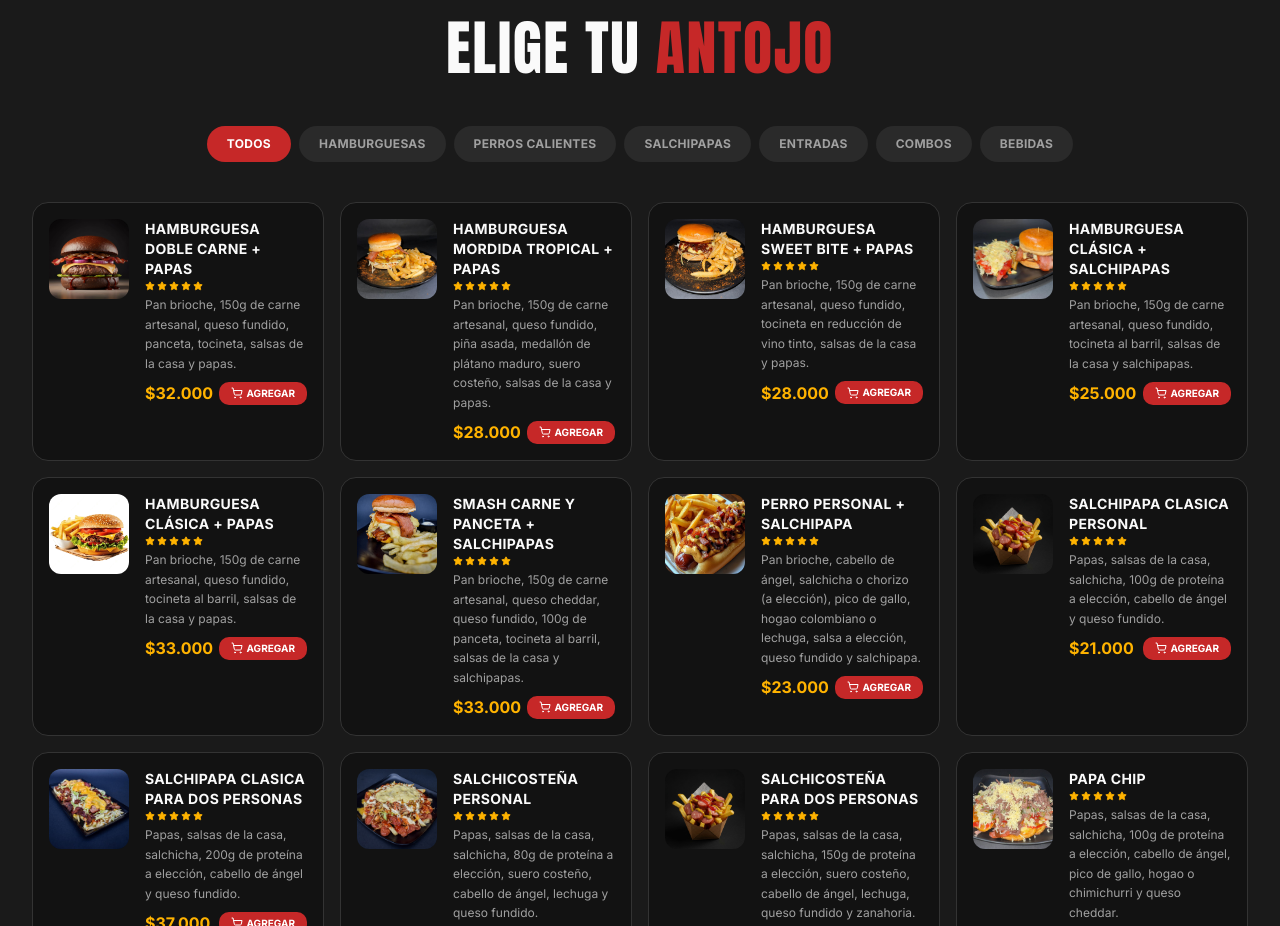
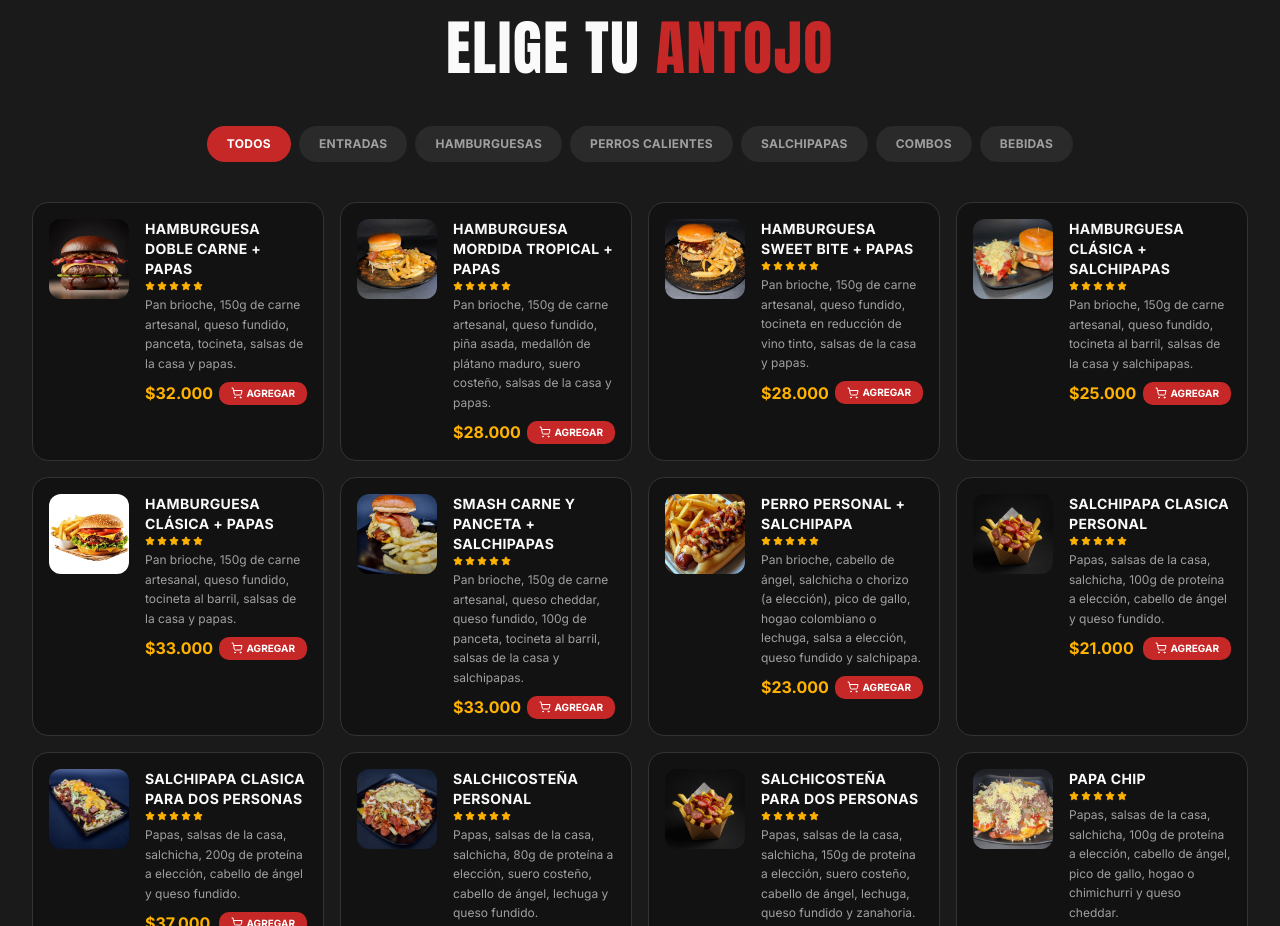
Before and after one commit to GilsanGTrambo69/la-mordida, a Next.js app: page / in a window 1280 px wide. Shown: the part 2402-3328 px from the top of the page. Built offline with nearby package versions, Linux system fonts and the light colour scheme.

Commit message:
cambio de orden de botones filtro

```diff
--- a/components/full-menu.tsx
+++ b/components/full-menu.tsx
@@ -19,10 +19,10 @@ interface MenuItem {
 
 const categories: { key: Category; label: string }[] = [
   { key: "todos", label: "Todos" },
+  { key: "entradas", label: "Entradas" },
   { key: "hamburguesas", label: "Hamburguesas" },
   { key: "perros", label: "Perros Calientes" },
   { key: "salchipapas", label: "Salchipapas" },
-  { key: "entradas", label: "Entradas" },
   { key: "combos", label: "Combos" },
   { key: "bebidas", label: "Bebidas" },
 ]
```
